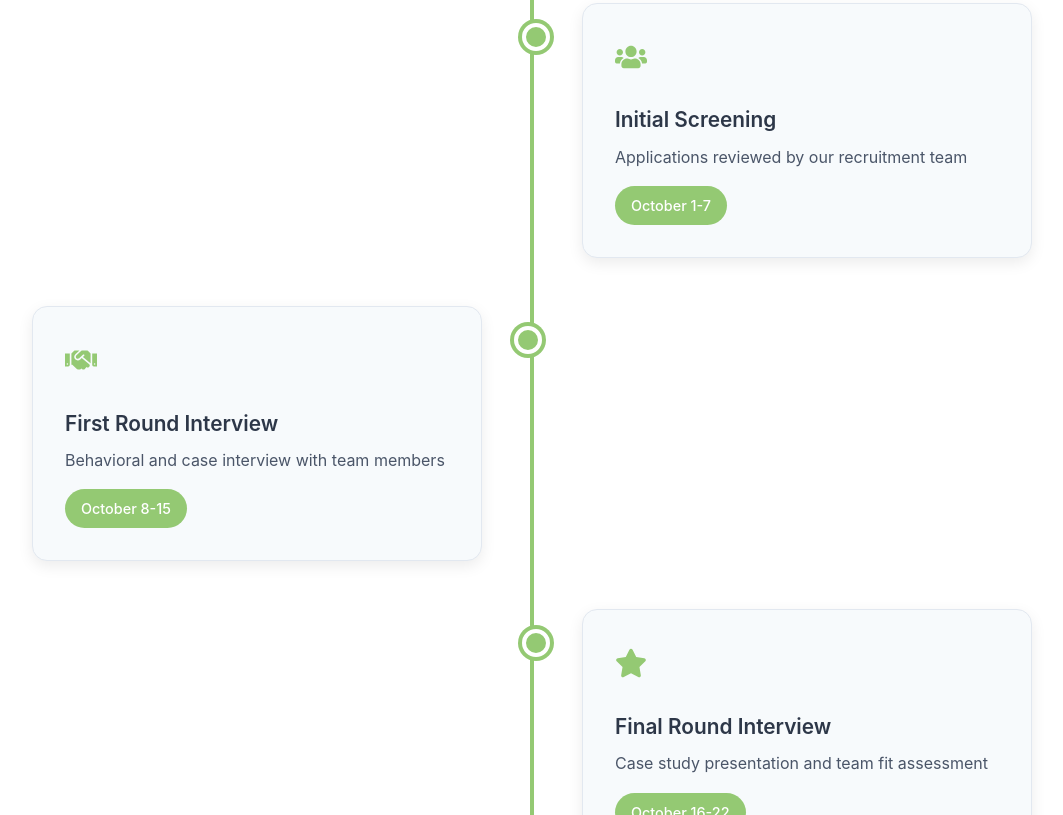
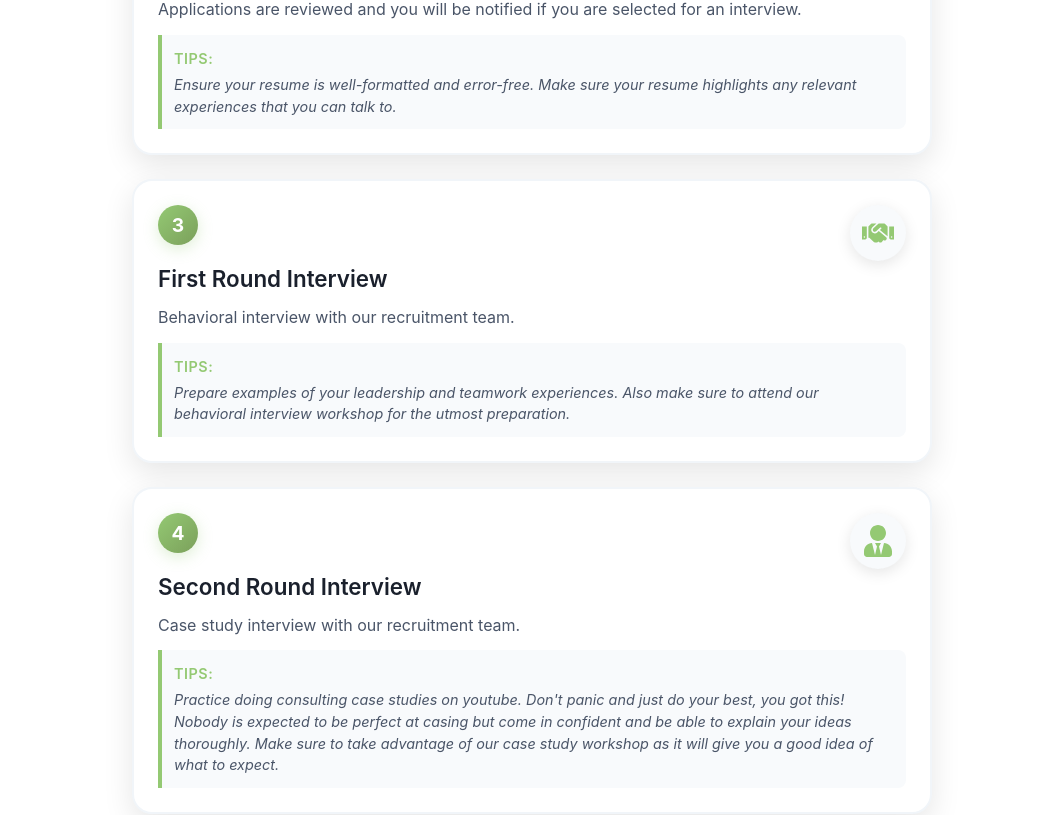
Before and after one commit to akhilkadari/180-website, a React (Create React App) app: page /join-us in a window 1280 px wide. Shown: the part 3745-4560 px from the top of the page, without its empty margins (108-1171 px from the left). Built offline with nearby package versions, Linux system fonts and the light colour scheme.

Commit message:
application process

```diff
--- a/src/pages/JoinUs.css
+++ b/src/pages/JoinUs.css
@@ -254,103 +254,192 @@
 
 /* Timeline Section */
 .timeline-section {
-  padding: 5rem 0;
+  padding: 3rem 0;
   background: white;
 }
 
-.timeline {
+.timeline-cards {
+  display: flex;
+  flex-direction: column;
+  gap: 1.5rem;
+  max-width: 800px;
+  margin: 0 auto;
   position: relative;
-  max-width: 1000px;
-  margin: 0 auto;
-  padding: 2rem 0;
 }
 
-.timeline::before {
+.timeline-card {
+  background: white;
+  border-radius: 20px;
+  padding: 1.5rem;
+  box-shadow: 0 10px 30px rgba(0, 0, 0, 0.1);
+  border: 2px solid #f1f5f9;
+  transition: all 0.3s ease;
+  position: relative;
+  overflow: hidden;
+}
+
+.timeline-card::before {
   content: '';
   position: absolute;
-  left: 50%;
   top: 0;
-  bottom: 0;
-  width: 4px;
-  background: #94C973;
-  transform: translateX(-50%);
+  left: 0;
+  right: 0;
+  height: 4px;
+  background: linear-gradient(90deg, #94C973, #7ba05b);
+  transform: scaleX(0);
+  transition: transform 0.3s ease;
 }
 
-.timeline-step {
-  position: relative;
-  margin-bottom: 3rem;
-  width: 45%;
+.timeline-card:hover::before {
+  transform: scaleX(1);
 }
 
-.timeline-step.left {
-  left: 0;
+.timeline-card:hover {
+  box-shadow: 0 20px 40px rgba(148, 201, 115, 0.2);
+  border-color: #94C973;
 }
 
-.timeline-step.right {
-  left: 55%;
+.timeline-card-header {
+  display: flex;
+  align-items: flex-start;
+  justify-content: space-between;
+  margin-bottom: 1rem;
+  position: relative;
 }
 
-.timeline-step::before {
-  content: '';
-  position: absolute;
-  top: 20px;
-  width: 20px;
-  height: 20px;
-  background: #94C973;
+.step-number {
+  width: 40px;
+  height: 40px;
+  background: linear-gradient(135deg, #94C973, #7ba05b);
+  color: white;
   border-radius: 50%;
-  border: 4px solid white;
-  box-shadow: 0 0 0 4px #94C973;
-}
-
-.timeline-step.left::before {
-  right: -60px;
-}
-
-.timeline-step.right::before {
-  left: -60px;
-}
-
-.step-content {
-  background: #f7fafc;
-  padding: 2rem;
-  border-radius: 15px;
-  box-shadow: 0 5px 15px rgba(0, 0, 0, 0.08);
-  border: 1px solid #e2e8f0;
-  transition: all 0.3s ease;
-}
-
-.step-content:hover {
-  transform: translateY(-3px);
-  box-shadow: 0 15px 30px rgba(0, 0, 0, 0.15);
+  display: flex;
+  align-items: center;
+  justify-content: center;
+  font-weight: 700;
+  font-size: 1.2rem;
+  box-shadow: 0 4px 15px rgba(148, 201, 115, 0.3);
 }
 
 .step-icon {
   font-size: 2rem;
   color: #94C973;
-  margin-bottom: 1rem;
+  background: #f8fafc;
+  padding: 0.75rem;
+  border-radius: 50%;
+  display: flex;
+  align-items: center;
+  justify-content: center;
+  box-shadow: 0 4px 15px rgba(0, 0, 0, 0.1);
+  position: absolute;
+  top: 0;
+  right: 0;
 }
 
-.step-content h3 {
-  font-size: 1.3rem;
-  color: #2d3748;
+.timeline-card-content h3 {
+  font-size: 1.4rem;
+  color: #1a202c;
   margin-bottom: 0.5rem;
   font-weight: 600;
 }
 
-.step-content p {
+.timeline-card-content p {
   color: #4a5568;
   line-height: 1.6;
-  margin-bottom: 1rem;
+  margin-bottom: 0.75rem;
+}
+
+.timeline-tips {
+  background: #f8fafc;
+  border-left: 4px solid #94C973;
+  padding: 0.75rem;
+  border-radius: 0 8px 8px 0;
+  margin-top: 0.75rem;
+}
+
+.timeline-tips h4 {
+  color: #94C973;
+  font-size: 0.9rem;
+  font-weight: 600;
+  margin-bottom: 0.25rem;
+  text-transform: uppercase;
+  letter-spacing: 0.5px;
+}
+
+.timeline-tips p {
+  color: #4a5568;
+  font-size: 0.9rem;
+  line-height: 1.5;
+  margin-bottom: 0;
+  font-style: italic;
 }
 
 .step-date {
-  background: #94C973;
+  background: linear-gradient(135deg, #94C973, #7ba05b);
   color: white;
   padding: 0.5rem 1rem;
-  border-radius: 20px;
+  border-radius: 25px;
   font-size: 0.9rem;
-  font-weight: 500;
+  font-weight: 600;
   display: inline-block;
+  box-shadow: 0 4px 15px rgba(148, 201, 115, 0.3);
+}
+
+.timeline-connector {
+  position: absolute;
+  left: 50%;
+  top: 100%;
+  transform: translateX(-50%);
+  display: flex;
+  flex-direction: column;
+  align-items: center;
+  z-index: 1;
+}
+
+.connector-line {
+  width: 3px;
+  height: 1.5rem;
+  background: linear-gradient(180deg, #94C973, #e2e8f0);
+  border-radius: 2px;
+}
+
+.connector-arrow {
+  color: #94C973;
+  font-size: 1.5rem;
+  font-weight: bold;
+  margin-top: 0.25rem;
+  animation: pulse 2s infinite;
+}
+
+@keyframes pulse {
+  0%, 100% { opacity: 1; }
+  50% { opacity: 0.6; }
+}
+
+/* Responsive Design for Timeline */
+@media (max-width: 768px) {
+  .timeline-cards {
+    gap: 1rem;
+  }
+
+  .timeline-card {
+    padding: 1.25rem;
+  }
+
+  .timeline-card-content h3 {
+    font-size: 1.2rem;
+  }
+
+  .step-icon {
+    font-size: 1.5rem;
+    padding: 0.5rem;
+  }
+
+  .step-number {
+    width: 35px;
+    height: 35px;
+    font-size: 1rem;
+  }
 }
 
 /* FAQ Section */
--- a/src/pages/JoinUs.js
+++ b/src/pages/JoinUs.js
@@ -9,7 +9,14 @@ import {
   FaArrowRight,
   FaStar,
   FaGraduationCap,
-  FaHandshake
+  FaHandshake,
+  FaClipboardList,
+  FaComments,
+  FaUserTie,
+  FaNewspaper,
+  FaPagelines,
+  FaParagraph,
+  FaAddressCard
 } from 'react-icons/fa';
 import './JoinUs.css';
 
@@ -101,35 +108,48 @@ const JoinUs = () => {
     {
       id: 1,
       title: "Application Submission",
-      description: "Submit your application with resume and cover letter",
+      description: "Submit your application form with your updated resume.",
+      tips: "Remember to submit your application as soon as you can as we get a lot of applicants, but don't rush and make sure to craft thoughful responses to all the questions.",
       date: "September 15-30",
       icon: <FaCalendarAlt />
     },
     {
       id: 2,
-      title: "Initial Screening",
-      description: "Applications reviewed by our recruitment team",
+      title: "Initial Resume Screening",
+      description: "Applications are reviewed and you will be notified if you are selected for an interview.",
+      tips: "Ensure your resume is well-formatted and error-free. Make sure your resume highlights any relevant experiences that you can talk to.",
       date: "October 1-7",
-      icon: <FaUsers />
+      icon: <FaAddressCard />
     },
     {
       id: 3,
       title: "First Round Interview",
-      description: "Behavioral and case interview with team members",
+      description: "Behavioral interview with our recruitment team.",
+      tips: "Prepare examples of your leadership and teamwork experiences. Also make sure to attend our behavioral interview workshop for the utmost preparation.",
       date: "October 8-15",
       icon: <FaHandshake />
     },
     {
       id: 4,
+      title: "Second Round Interview",
+      description: "Case study interview with our recruitment team.",
+      tips: "Practice doing consulting case studies on youtube. Don't panic and just do your best, you got this! Nobody is expected to be perfect at casing but come in confident and be able to explain your ideas thoroughly. Make sure to take advantage of our case study workshop as it will give you a good idea of what to expect.",
+      date: "October 16-22",
+      icon: <FaUserTie />
+    },
+    {
+      id: 5,
       title: "Final Round Interview",
-      description: "Case study presentation and team fit assessment",
-      date: "October 16-22",
+      description: "Group case study interview with our recruitment team.",
+      tips: "Make sure to come in with a positive attitude and be able to work well with others. Make sure to do some practice case studies with friends to best equip yourself for the group case setting.",
+      date: "October 23-25",
       icon: <FaStar />
     },
     {
-      id: 5,
+      id: 6,
       title: "Offers Extended",
-      description: "Successful candidates receive offers to join the team",
+      description: "Successful candidates receive offers to join the team.",
+      // tips: "Congratulations! We can't wait to have you on the team and we're excited to see what you'll bring to the table.",
       date: "October 23-25",
       icon: <FaGraduationCap />
     }
@@ -317,25 +337,40 @@ const JoinUs = () => {
             transition={{ duration: 0.6 }}
             className="section-header"
           >
-            <h2>Application Timeline</h2>
-            <p>Important dates for the Fall 2024 recruitment cycle</p>
+            <h2>Application Process</h2>
+
           </motion.div>
 
-          <div className="timeline">
+          <div className="timeline-cards">
             {timelineSteps.map((step, index) => (
               <motion.div
                 key={step.id}
-                className={`timeline-step ${index % 2 === 0 ? 'left' : 'right'}`}
-                initial={{ opacity: 0, x: index % 2 === 0 ? -50 : 50 }}
-                animate={isTimelineInView ? { opacity: 1, x: 0 } : {}}
+                className="timeline-card"
+                initial={{ opacity: 0, y: 30 }}
+                animate={isTimelineInView ? { opacity: 1, y: 0 } : {}}
                 transition={{ duration: 0.6, delay: index * 0.1 }}
+                whileHover={{ y: -5, scale: 1.02 }}
               >
-                <div className="step-content">
+                <div className="timeline-card-header">
+                  <div className="step-number">{step.id}</div>
                   <div className="step-icon">{step.icon}</div>
+                </div>
+                <div className="timeline-card-content">
                   <h3>{step.title}</h3>
                   <p>{step.description}</p>
-                  <div className="step-date">{step.date}</div>
+                  {step.tips && (
+                    <div className="timeline-tips">
+                      <h4>Tips:</h4>
+                      <p>{step.tips}</p>
+                    </div>
+                  )}
                 </div>
+                {index < timelineSteps.length - 1 && (
+                  <div className="timeline-connector">
+                    <div className="connector-line"></div>
+                    <div className="connector-arrow">→</div>
+                  </div>
+                )}
               </motion.div>
             ))}
           </div>
```
